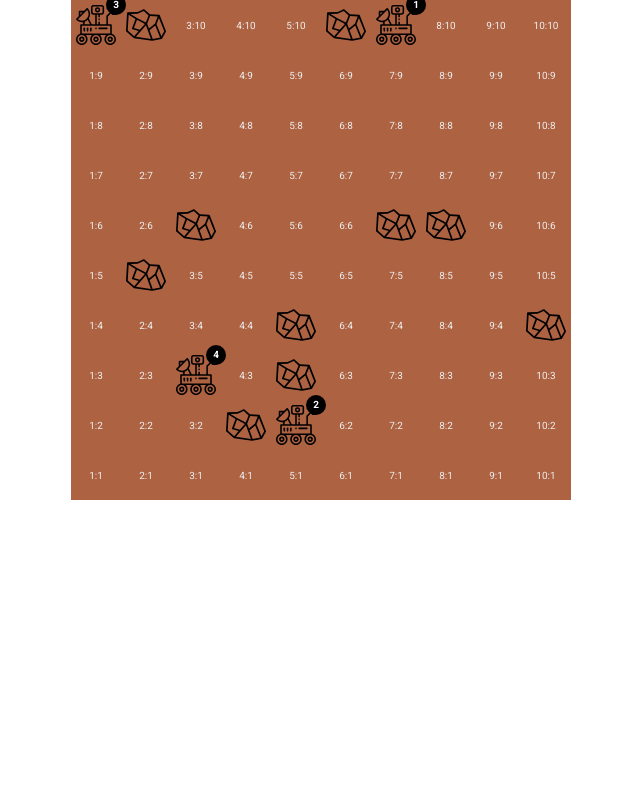
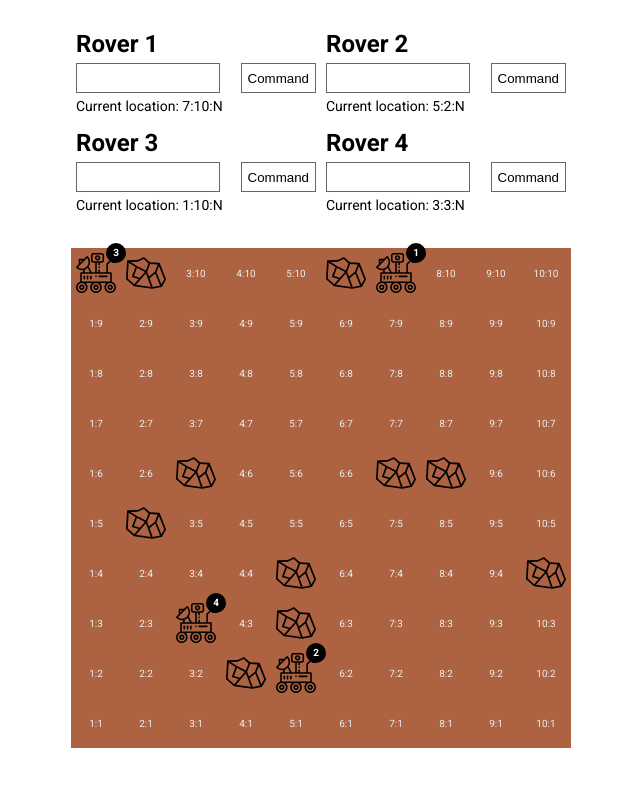
Before and after one commit to BillzPillz/mars-rover, a React (Create React App) app: page / in a window 1280 px wide. Shown: the top 786 px of the page, without its empty margins (319-959 px from the left). Built offline with nearby package versions, Linux system fonts and the light colour scheme.

Commit message:
adds initial CommandCentre component

```diff
--- a/src/App.tsx
+++ b/src/App.tsx
@@ -2,6 +2,7 @@
 import React from 'react'
 // Components
 import Mars from './components/Mars'
+import CommandCentre from './components/CommandCentre'
 // Hooks
 import useGrid from './hooks/useGrid'
 
@@ -9,7 +10,12 @@ function App() {
   // These values determine the rover and obstacle count, e.g. 4 rovers, 10 obstacles.
   const { locations, rovers, obstacles } = useGrid(4, 10)
 
-  return <div className="App">{locations && <Mars locations={locations} rovers={rovers} obstacles={obstacles} />}</div>
+  return (
+    <div className="App">
+      {rovers && <CommandCentre rovers={rovers} />}
+      {locations && <Mars locations={locations} rovers={rovers} obstacles={obstacles} />}
+    </div>
+  )
 }
 
 export default App
--- /dev/null
+++ b/src/components/CommandCentre/CommandCentre.module.css
@@ -0,0 +1,59 @@
+* {
+  box-sizing: border-box;
+}
+
+.command-centre {
+  display: flex;
+  flex-wrap: wrap;
+  justify-content: space-between;
+  width: 500px;
+  margin: 25px auto;
+}
+
+.button {
+  height: 30px;
+  cursor: pointer;
+  background: #fff;
+  border: 1px solid #666;
+  transition: all 0.2s;
+}
+
+button:hover {
+  background: #666;
+  color: #fff;
+  border: 1px solid #666;
+}
+
+.input {
+  width: 60%;
+  height: 30px;
+  border: 1px solid #666;
+}
+
+.title {
+  margin: 0 0 5px;
+  width: 100%;
+}
+
+.control {
+  display: flex;
+  flex-wrap: wrap;
+  flex: 1 0 50%;
+  justify-content: space-between;
+  align-content: flex-start;
+  padding: 5px;
+}
+
+.location {
+  display: flex;
+  padding: 5px 0;
+  font-size: 14px;
+  width: 100%;
+}
+
+.error {
+  font-size: 14px;
+  color: red;
+  width: 100%;
+  padding-top: 5px;
+}
--- /dev/null
+++ b/src/components/CommandCentre/CommandCentre.tsx
@@ -0,0 +1,33 @@
+// Packages
+import React from 'react'
+// helpers
+import getCurrentPosition from './helpers/getCurrentPosition'
+// styles
+import styles from './CommandCentre.module.css'
+// types
+import { IGridItem } from '../../types/shared.types'
+
+interface IPropTypes {
+  rovers: IGridItem[]
+}
+
+const CommandCentre = ({ rovers }: IPropTypes) => {
+  return (
+    <div className={styles['command-centre']}>
+      {rovers.map((rover, index) => {
+        const currentPosition = getCurrentPosition(rover)
+
+        return (
+          <div className={styles['control']} key={rover.id}>
+            <h2 className={styles['title']}>Rover {index + 1}</h2>
+            <input className={styles['input']} id="command" type="text" />
+            <button className={styles['button']}>Command</button>
+            <span className={styles['location']}>Current location: {currentPosition}</span>
+          </div>
+        )
+      })}
+    </div>
+  )
+}
+
+export default CommandCentre
--- /dev/null
+++ b/src/components/CommandCentre/helpers/getCurrentPosition/getCurrentPosition.ts
@@ -0,0 +1,18 @@
+import { IGridItem } from '../../../../types/shared.types';
+
+export interface IDirectionMap {
+  [key: number]: string
+}
+
+const getCurrentPosition = (rover: IGridItem) => {
+  const directionMap: IDirectionMap = {
+    1: 'N',
+    2: 'E',
+    3: 'S',
+    4: 'W'
+  }
+
+  return `${rover.x}:${rover.y}:${directionMap[rover.direction]}`
+}
+
+export default getCurrentPosition
--- /dev/null
+++ b/src/components/CommandCentre/helpers/getCurrentPosition/index.ts
@@ -0,0 +1 @@
+export { default } from './getCurrentPosition'
--- /dev/null
+++ b/src/components/CommandCentre/index.ts
@@ -0,0 +1 @@
+export { default } from './CommandCentre'
```
Also changed, not shown: 1 other file (tests, documents, lock files or other folders).
